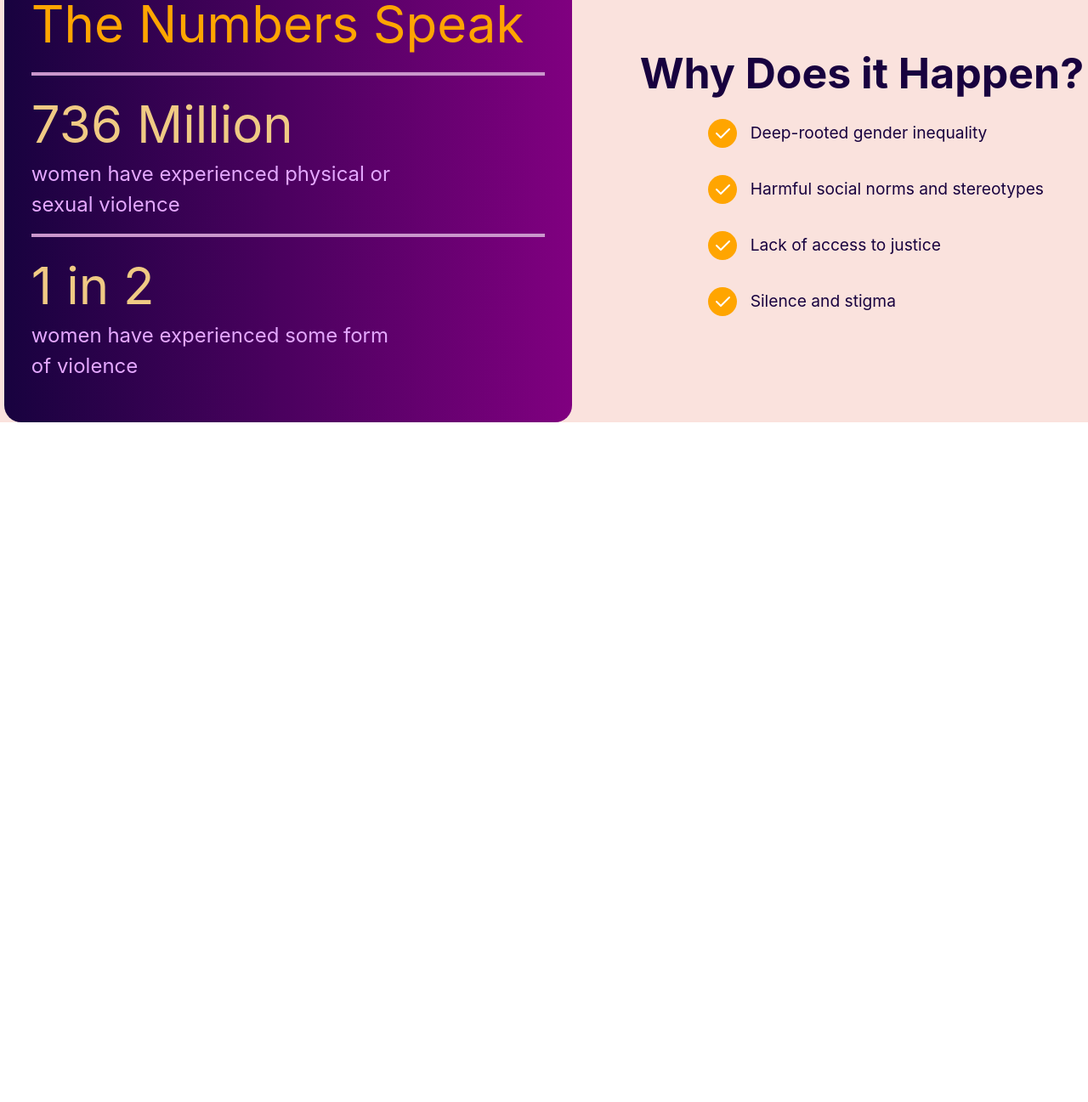
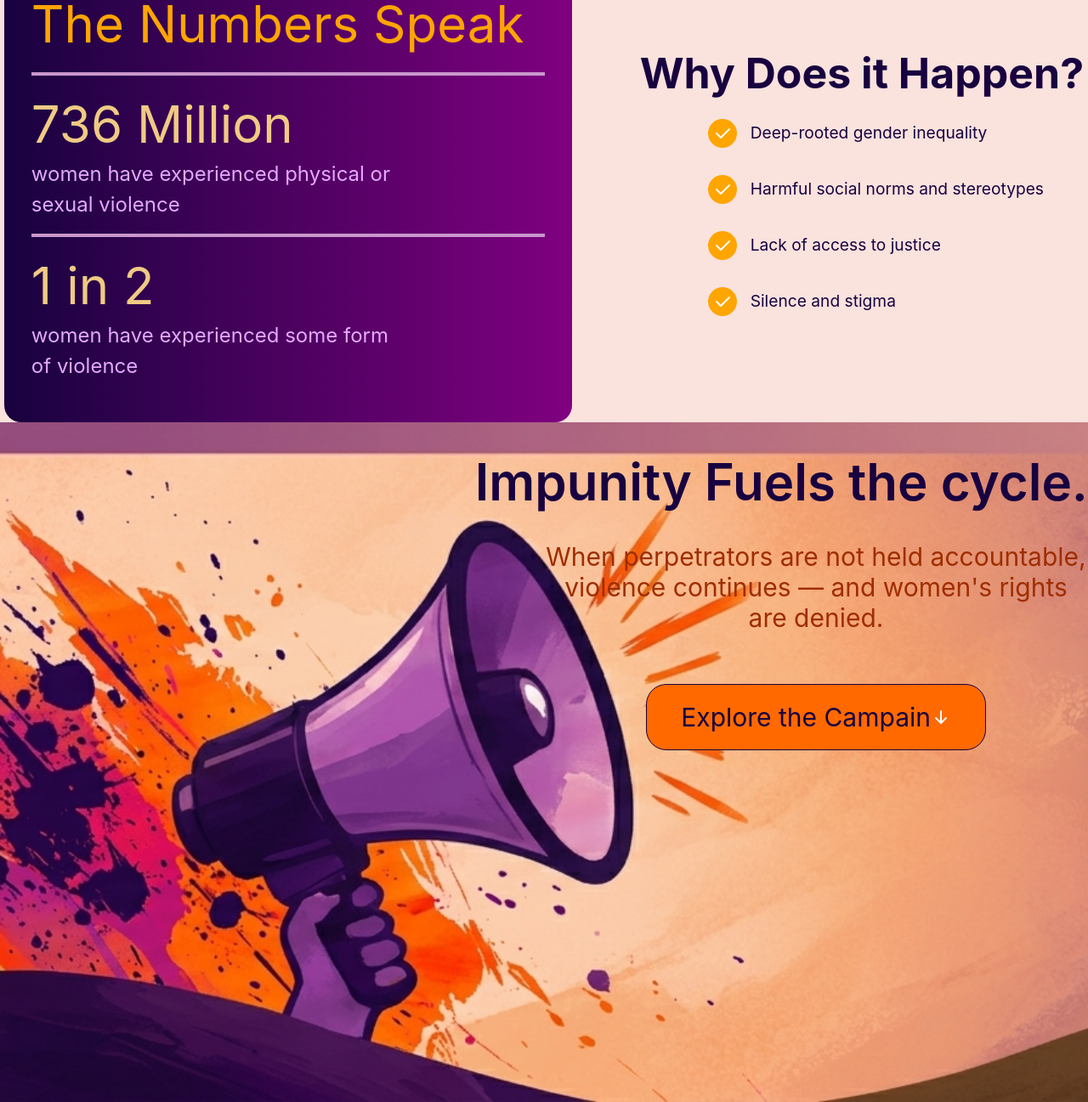
Before and after one commit to Yassine-Belbaz/Yassine-Belbaz-Final-Project-Html-Css, a website: page public/pages/Issues.html in a window 1280 px wide. Shown: the part 1561-2858 px from the top of the page at 85% size. Before the commit the page ends 2058 px from the top, so only its background shows below. Drawn offline with Linux system fonts and the light colour scheme.

Commit message:
add : added footer and its reponsive

```diff
--- a/public/pages/Issues.html
+++ b/public/pages/Issues.html
@@ -154,7 +154,29 @@
 
     </main>
     <footer>
+        <div class="bg-[url('../images/siren-pic.webp')] bg-cover min-h-screen">
+            <div class="flex lg:justify-end lg:items-end items-center  flex-col ">
+                <h2 class="text-[#18023f] pt-10 lg:text-6xl text-3xl font-semibold">Impunity Fuels the cycle.</h2>
+                <p class="text-orange-800 py-10 lg:text-3xl text-2xl text-center pb-15 lg:w-[50%]">When perpetrators are
+                    not held
+                    accountable, violence continues — and women's rights are denied.</p>
+                <div class="lg:pr-30">
+                    <button
+                        class="text-[#18023f] bg-orange-500 flex items-center text-3xl border rounded-3xl px-10 py-5 ">Explore
+                        the Campain
+                        <span><svg xmlns="http://www.w3.org/2000/svg" width="24" height="24" viewBox="0 0 24 24"
+                                fill="none" stroke="#ffffff" stroke-width="2" stroke-linecap="round"
+                                stroke-linejoin="round"
+                                class="icon icon-tabler icons-tabler-outline icon-tabler-arrow-down">
+                                <path stroke="none" d="M0 0h24v24H0z" fill="none" />
+                                <path d="M12 5l0 14" />
+                                <path d="M18 13l-6 6" />
+                                <path d="M6 13l6 6" />
+                            </svg></span></button>
+                </div>
+            </div>
 
+        </div>
     </footer>
 
 </body>
```
